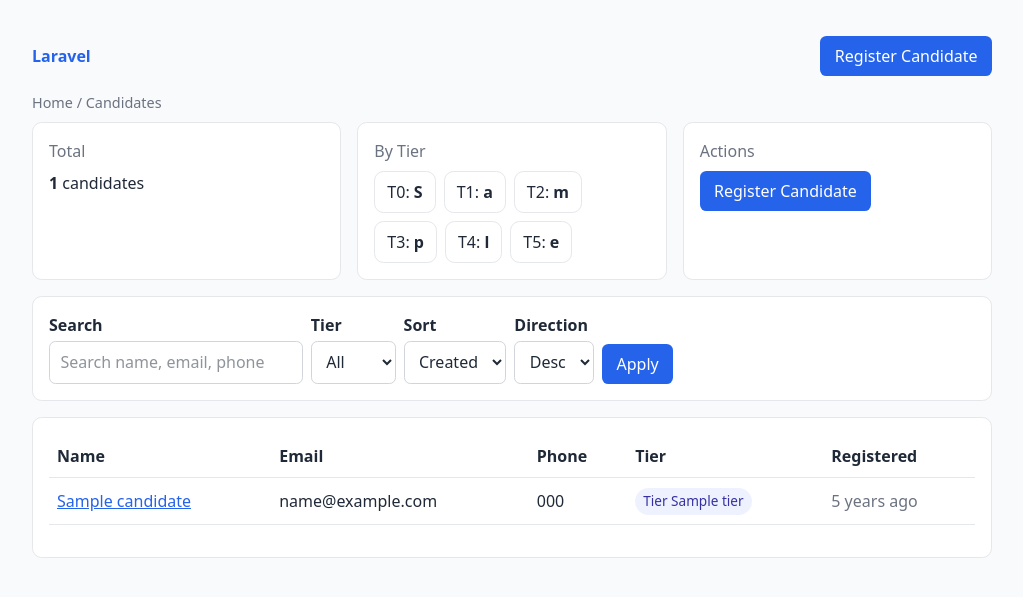
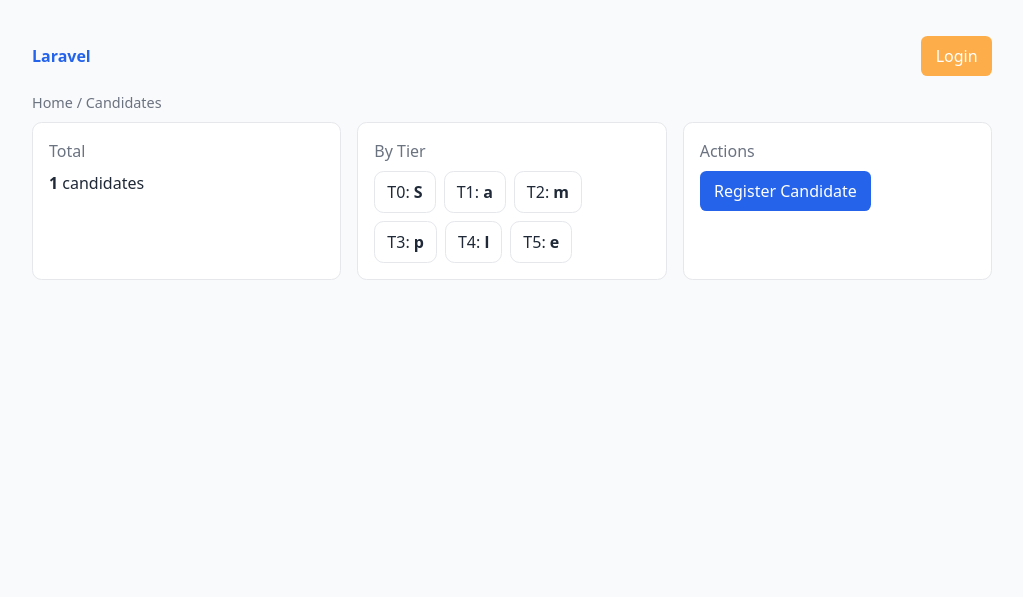
Before and after one commit to MarkColeMukisa/candidate_cat_platform, a Laravel app: template resources/views/candidates/index.blade.php in a window 1280 px wide. Shown: the top 597 px of the page, without its empty margins (128-1151 px from the left). Run offline with Laravel 12, Linux system fonts and the light colour scheme; the template is opened without the code that fills it: most values are stand-ins (such as "Sample title", 1, 10 or a date in 2020); style sheets or scripts are compiled from the project's sources.

Commit message:
Comment out candidate filters and table, update "Register Candidate" button to "Login" with new style.

```diff
--- a/resources/views/candidates/index.blade.php
+++ b/resources/views/candidates/index.blade.php
@@ -21,76 +21,76 @@
     </div>
 </div>
 
-<div class="card mb-4">
-    <form class="filters" method="get" action="{{ route('candidates.index') }}">
-        <div>
-            <label for="q">Search</label>
-            <input type="text" name="q" id="q" value="{{ request('q') }}" placeholder="Search name, email, phone" />
-        </div>
-        <div>
-            <label for="tier">Tier</label>
-            <select name="tier" id="tier">
-                <option value="">All</option>
-                @for($i=0;$i<=5;$i++)
-                    <option value="{{ $i }}" @selected((string)request('tier')===(string)$i)>Tier {{ $i }}</option>
-                @endfor
-            </select>
-        </div>
-        <div>
-            <label for="sort">Sort</label>
-            <select name="sort" id="sort">
-                <option value="created_at" @selected(request('sort','created_at')==='created_at')>Created</option>
-                <option value="name" @selected(request('sort')==='name')>Name</option>
-                <option value="email" @selected(request('sort')==='email')>Email</option>
-                <option value="tier" @selected(request('sort')==='tier')>Tier</option>
-            </select>
-        </div>
-        <div>
-            <label for="dir">Direction</label>
-            <select name="dir" id="dir">
-                <option value="desc" @selected(request('dir','desc')==='desc')>Desc</option>
-                <option value="asc" @selected(request('dir')==='asc')>Asc</option>
-            </select>
-        </div>
-        <div>
-            <label>&nbsp;</label>
-            <button class="btn" type="submit">Apply</button>
-        </div>
-    </form>
-</div>
+{{--<div class="card mb-4">--}}
+{{--    <form class="filters" method="get" action="{{ route('candidates.index') }}">--}}
+{{--        <div>--}}
+{{--            <label for="q">Search</label>--}}
+{{--            <input type="text" name="q" id="q" value="{{ request('q') }}" placeholder="Search name, email, phone" />--}}
+{{--        </div>--}}
+{{--        <div>--}}
+{{--            <label for="tier">Tier</label>--}}
+{{--            <select name="tier" id="tier">--}}
+{{--                <option value="">All</option>--}}
+{{--                @for($i=0;$i<=5;$i++)--}}
+{{--                    <option value="{{ $i }}" @selected((string)request('tier')===(string)$i)>Tier {{ $i }}</option>--}}
+{{--                @endfor--}}
+{{--            </select>--}}
+{{--        </div>--}}
+{{--        <div>--}}
+{{--            <label for="sort">Sort</label>--}}
+{{--            <select name="sort" id="sort">--}}
+{{--                <option value="created_at" @selected(request('sort','created_at')==='created_at')>Created</option>--}}
+{{--                <option value="name" @selected(request('sort')==='name')>Name</option>--}}
+{{--                <option value="email" @selected(request('sort')==='email')>Email</option>--}}
+{{--                <option value="tier" @selected(request('sort')==='tier')>Tier</option>--}}
+{{--            </select>--}}
+{{--        </div>--}}
+{{--        <div>--}}
+{{--            <label for="dir">Direction</label>--}}
+{{--            <select name="dir" id="dir">--}}
+{{--                <option value="desc" @selected(request('dir','desc')==='desc')>Desc</option>--}}
+{{--                <option value="asc" @selected(request('dir')==='asc')>Asc</option>--}}
+{{--            </select>--}}
+{{--        </div>--}}
+{{--        <div>--}}
+{{--            <label>&nbsp;</label>--}}
+{{--            <button class="btn" type="submit">Apply</button>--}}
+{{--        </div>--}}
+{{--    </form>--}}
+{{--</div>--}}
 
-<div class="card">
-    <div class="table-responsive">
-        <table class="table">
-            <thead>
-                <tr>
-                    <th>Name</th>
-                    <th>Email</th>
-                    <th>Phone</th>
-                    <th>Tier</th>
-                    <th>Registered</th>
-                </tr>
-            </thead>
-            <tbody>
-                @forelse($candidates as $c)
-                    <tr>
-                        <td><a class="link" href="{{ route('candidates.show', $c) }}">{{ $c->name }}</a></td>
-                        <td>{{ $c->email }}</td>
-                        <td>{{ $c->phone }}</td>
-                        <td><span class="badge">Tier {{ $c->tier }}</span></td>
-                        <td class="muted">{{ $c->created_at->diffForHumans() }}</td>
-                    </tr>
-                @empty
-                    <tr>
-                        <td colspan="5" class="muted">No candidates found.</td>
-                    </tr>
-                @endforelse
-            </tbody>
-        </table>
-    </div>
+{{--<div class="card">--}}
+{{--    <div class="table-responsive">--}}
+{{--        <table class="table">--}}
+{{--            <thead>--}}
+{{--                <tr>--}}
+{{--                    <th>Name</th>--}}
+{{--                    <th>Email</th>--}}
+{{--                    <th>Phone</th>--}}
+{{--                    <th>Tier</th>--}}
+{{--                    <th>Registered</th>--}}
+{{--                </tr>--}}
+{{--            </thead>--}}
+{{--            <tbody>--}}
+{{--                @forelse($candidates as $c)--}}
+{{--                    <tr>--}}
+{{--                        <td><a class="link" href="{{ route('candidates.show', $c) }}">{{ $c->name }}</a></td>--}}
+{{--                        <td>{{ $c->email }}</td>--}}
+{{--                        <td>{{ $c->phone }}</td>--}}
+{{--                        <td><span class="badge">Tier {{ $c->tier }}</span></td>--}}
+{{--                        <td class="muted">{{ $c->created_at->diffForHumans() }}</td>--}}
+{{--                    </tr>--}}
+{{--                @empty--}}
+{{--                    <tr>--}}
+{{--                        <td colspan="5" class="muted">No candidates found.</td>--}}
+{{--                    </tr>--}}
+{{--                @endforelse--}}
+{{--            </tbody>--}}
+{{--        </table>--}}
+{{--    </div>--}}
 
-    <div class="mt-4">
-        {{ $candidates->links() }}
-    </div>
-</div>
+{{--    <div class="mt-4">--}}
+{{--        {{ $candidates->links() }}--}}
+{{--    </div>--}}
+{{--</div>--}}
 @endsection
--- a/resources/views/layouts/app.blade.php
+++ b/resources/views/layouts/app.blade.php
@@ -13,6 +13,7 @@
         a { color: var(--a); text-decoration:none; }
         .btn { background: var(--a); color:#fff; padding:.5rem .9rem; border-radius:.4rem; border:none; cursor:pointer; display:inline-block; }
         .btn.secondary { background:#111827; }
+        .btn.login { background:#fdae4b; }
         .card { background:#fff; border:1px solid #e5e7eb; border-radius:.6rem; padding:1rem; }
         /* Mobile-first grids */
         .grid { display:grid; gap:1rem; grid-template-columns: 1fr; }
@@ -50,7 +51,7 @@
                 <a href="{{ route('candidates.index') }}"><strong>{{ config('app.name', 'Candidate Platform') }}</strong></a>
             </div>
             <div class="row">
-                <a class="btn" href="{{ route('candidates.create') }}">Register Candidate</a>
+                <a class="btn login" href="https://ccp-main-ebxqa7.laravel.cloud/admin">Login</a>
             </div>
         </header>
 
```
